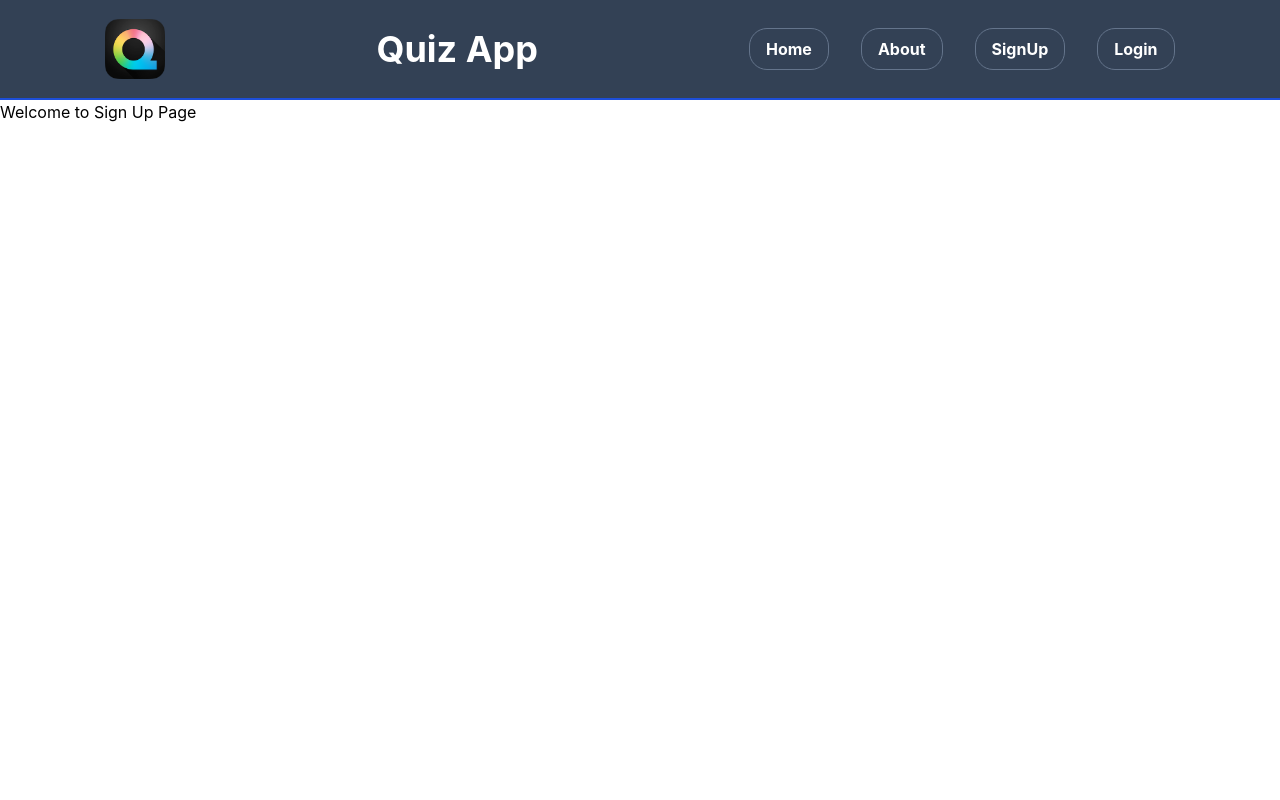
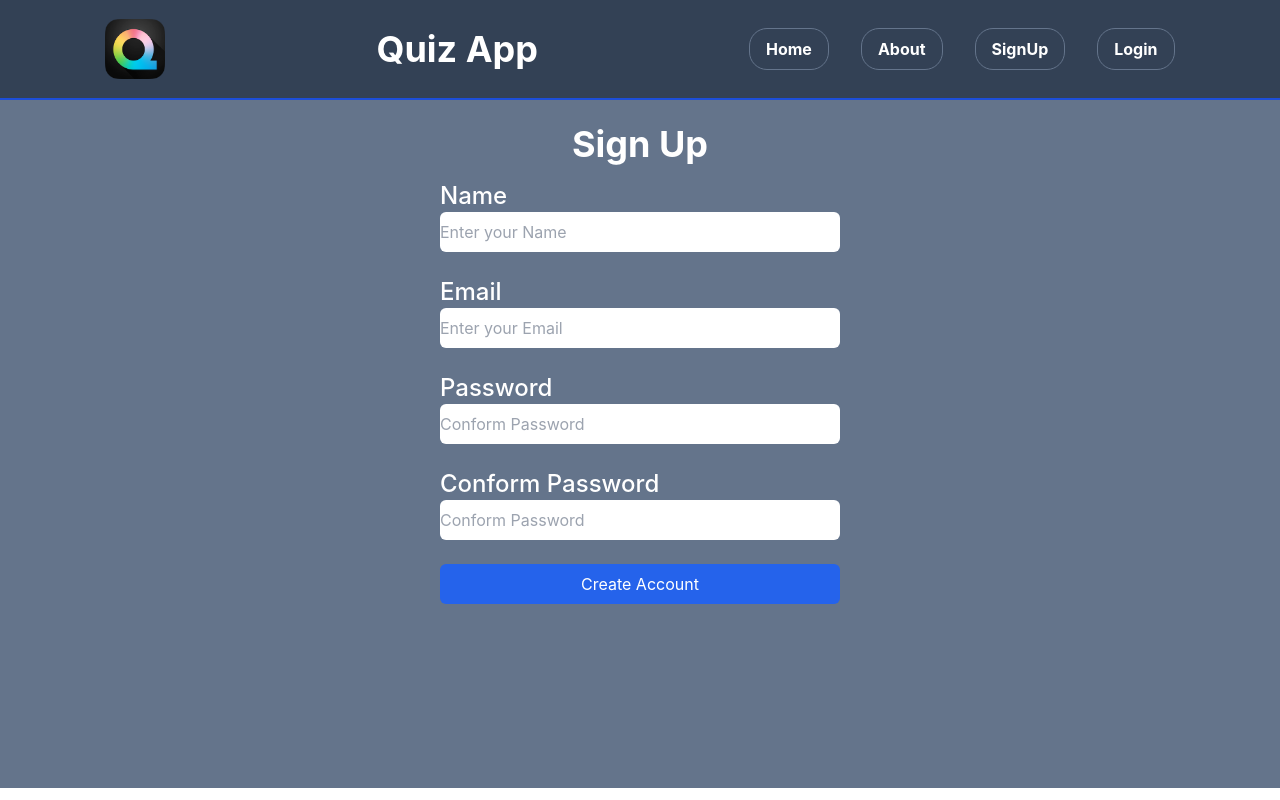
Before and after one commit to manish50kumar/quiz-app-frontend, a React (Create React App) app: page /signup in a window 1280 px wide. Built offline with nearby package versions, Linux system fonts and the light colour scheme.

Commit message:
Add signUp page nad verify otp page

```diff
--- a/src/App.jsx
+++ b/src/App.jsx
@@ -9,6 +9,7 @@ import Home from "./pages/Home"
 import About from "./pages/About"
 import SignUp from "./pages/SignUp";
 import Login from "./pages/Login";
+import VerifyRegisterOTP from "./pages/VerifyRegisterOTP";
 
 
 function App() {
@@ -19,7 +20,9 @@ function App() {
         <Route path="/" element={<Home/>} />
         <Route path="/about" element={<About/>} />
         <Route path="/signup" element={<SignUp/>} />
-        <Route path="/login" element={<Login/>} />
+        <Route path="/login" element={<Login />} />
+        <Route path="/verify-register-otp" element={<VerifyRegisterOTP />} />
+
       </Routes>
     </div>
   );
--- a/src/pages/SignUp.jsx
+++ b/src/pages/SignUp.jsx
@@ -1,7 +1,107 @@
+import { useState } from "react";
+import { toast } from "react-hot-toast";
+import { useNavigate } from "react-router-dom";
+
 function SignUp() {
+
+    const [formData, setFormData] = useState({
+        name: "",
+        email: "",
+        password: "",
+        confirmPassword:""
+    });
+    const navigate = useNavigate();
+
+    const { name, email, password, confirmPassword } = formData;
+
+    // Handle input fields , when some value change
+    const handleOnChange = (e) => {
+        setFormData((prevData) => ({
+            ...prevData,
+            [e.target.name] : e.target.value,
+        }))
+    }
+
+    // Handle form submission
+    const handleOnSubmit = (e) => {
+        e.preventDefault();
+        if (password !== confirmPassword) {
+            toast.error("Passwords do not match");
+            return;
+        }
+        console.log(formData);
+
+        // reset form data
+        setFormData({
+            name: "",
+            email: "",
+            password: "",
+            confirmPassword:""
+        })
+        toast.success("Otp send");
+
+        navigate("/verify-register-otp");
+    }
+
     return (
-        <div>
-            <h1>Welcome to Sign Up Page</h1>
+        <div className="w-[100vw] h-[86vh] flex flex-col items-center  bg-slate-500  text-white pt-6">
+            <h1 className="font-bold text-4xl pb-4"> Sign Up </h1>
+            <form onSubmit={handleOnSubmit}>
+                <div>
+                <label htmlFor="name" className="font-medium text-2xl mr-7 mb-4">Name  </label> <br />
+                    <input
+                        type="text"
+                        placeholder="Enter your Name"
+                        id="name"
+                        name="name"
+                        value={name}
+                        onChange={handleOnChange}
+                        className="text-black w-[400px] h-[40px]  rounded-md "
+                    />
+                    <br /> <br />
+                <label htmlFor="email" className="font-medium text-2xl mr-7 mb-4">Email  </label> <br />
+                    <input
+                        type="text"
+                        placeholder="Enter your Email"
+                        id="email"
+                        name="email"
+                        value={email}
+                        onChange={handleOnChange}
+                        className="text-black w-[400px] h-[40px]  rounded-md "
+                    />
+                    <br /> <br />
+                <label htmlFor="password" className="font-medium text-2xl mr-7 mb-4">Password  </label> <br />
+
+                    <input
+                        type="text"
+                        placeholder="Conform Password"
+                        id="password"
+                        name="password"
+                        value={password}
+                        onChange={handleOnChange}
+                        className="text-black w-[400px] h-[40px]  rounded-md "
+                    />
+                    <br /> <br />
+                <label htmlFor="confirmPassword" className="font-medium text-2xl mr-7 mb-4">Conform Password  </label> <br />
+                    <input
+                        type="text"
+                        placeholder="Conform Password"
+                        id="confirmPassword"
+                        name="confirmPassword"
+                        value={confirmPassword}
+                        onChange={handleOnChange}
+                        className="text-black w-[400px] h-[40px]  rounded-md "
+                    />
+                    <br /> <br />
+            </div>
+            <div>
+                    <button
+                        type="submit"
+                        className="text-white w-[400px] h-[40px]  rounded-md bg-blue-600">
+                        Create Account
+                    </button>
+            </div>
+            </form>
         </div>
     )
 }
--- /dev/null
+++ b/src/pages/VerifyRegisterOTP.jsx
@@ -0,0 +1,47 @@
+import { useState } from "react";
+import { toast } from "react-hot-toast";
+import { useNavigate } from "react-router-dom";
+
+function VerifyRegisterOTP() {
+
+    const [otp, setOtp] = useState("");
+    const navigate = useNavigate();
+
+    const handleOnChange = (e) => {
+
+        setOtp(e.target.value);
+
+    }
+    const handleOnVerify = (e) => {
+        e.preventDefault();
+        console.log(otp);
+        toast.success("Successful verify");
+        // reset
+        setOtp("");
+        navigate("/login");
+
+    }
+
+    return (
+        <div className="flex flex-col bg-slate-400  items-center h-[86vh] pt-5">
+            <h1 className="text-white font-bold text-3xl">Verify Email OTP</h1>
+            <input type="text"
+                name="otp"
+                placeholder="enter otp"
+                value={otp}
+                onChange={handleOnChange}
+                className="w-[250px]  p-3 mt-2"
+            />
+            <div>
+                <button onClick={handleOnVerify}
+                    className="p-3 mt-3 text-white font-medium bg-blue-500 w-[250px]"
+                >
+                    Verify
+                </button>
+            </div>
+        </div>
+
+    )
+}
+
+export default VerifyRegisterOTP;
```
